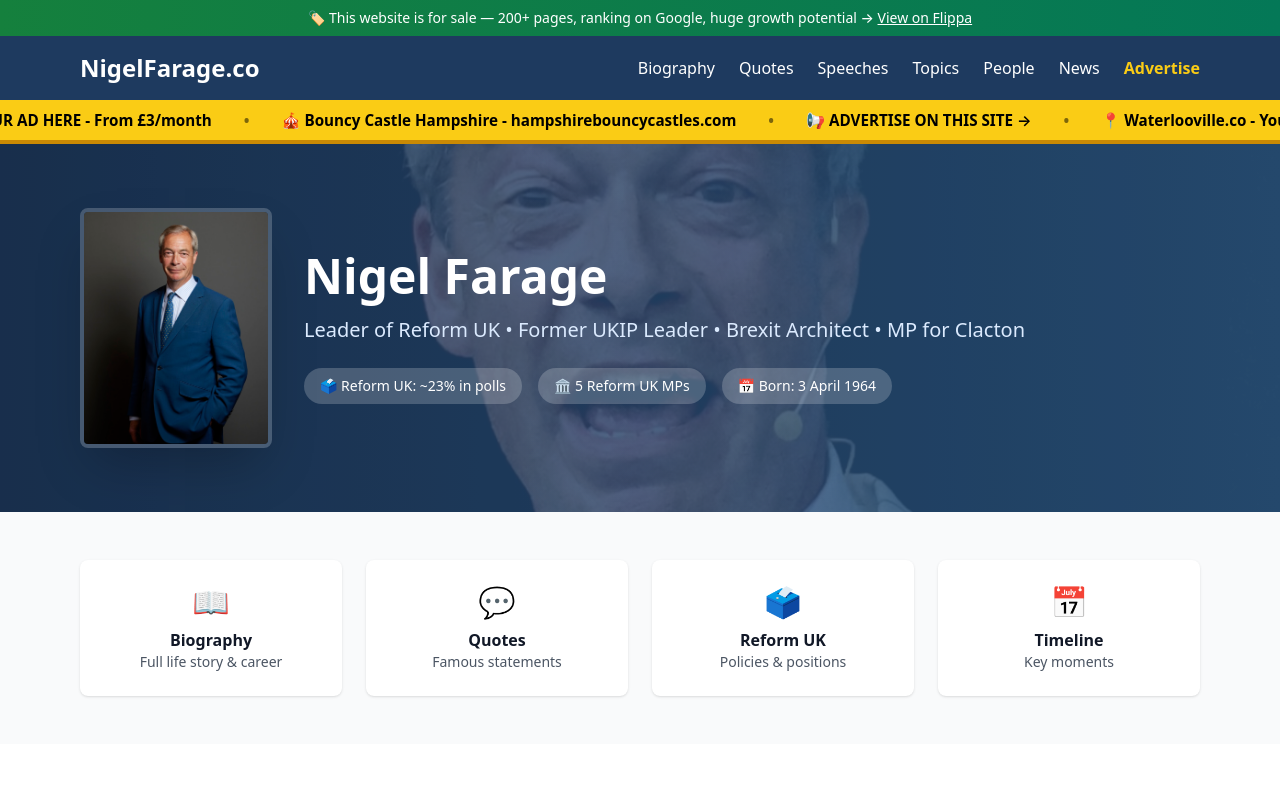
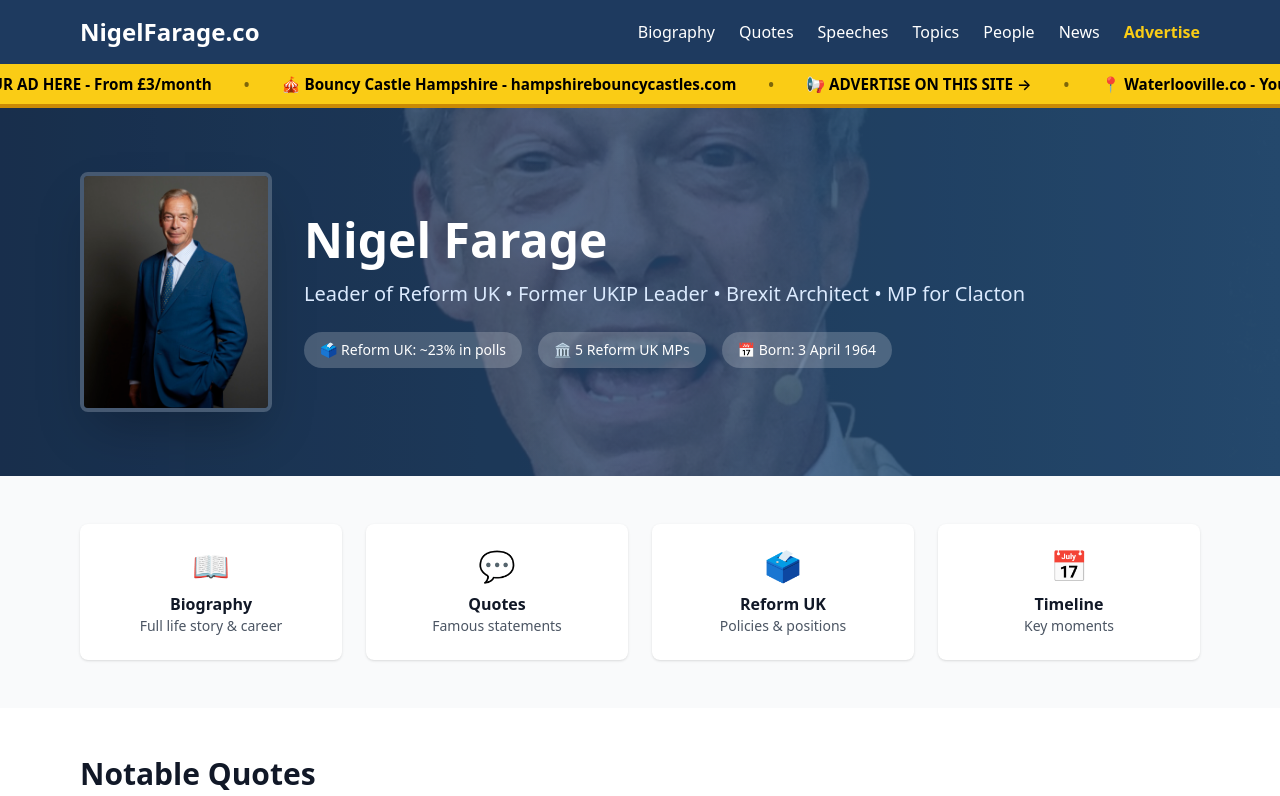
Before and after one commit to 00dkeati/nigelfarage-co, a Next.js app: page / in a window 1280 px wide. Shown: the top 796 px of the page. Built offline with nearby package versions, Linux system fonts and the light colour scheme.

Commit message:
Remove Flippa sale banner from homepage

```diff
--- a/app/layout.tsx
+++ b/app/layout.tsx
@@ -139,15 +139,6 @@
         />
       </head>
       <body className="bg-white text-gray-900 antialiased">
-        {/* For Sale Banner */}
-        <a
-          href="https://flippa.com/12585348-premium-nigel-farage-authority-site-200-seo-optimized-pages-ranking-for-policy-keywords-daily-google-crawls-reform-uk-niche-with-massive-growth-potential"
-          target="_blank"
-          rel="noopener noreferrer"
-          className="block bg-gradient-to-r from-green-600 to-emerald-600 text-white text-center py-2 px-4 text-sm font-medium hover:from-green-700 hover:to-emerald-700 transition-all"
-        >
-          🏷️ This website is for sale — 200+ pages, ranking on Google, huge growth potential → <span className="underline">View on Flippa</span>
-        </a>
         <nav className="bg-[#1e3a5f] text-white">
           <div className="max-w-6xl mx-auto px-4 py-4">
             <div className="flex items-center justify-between">
```
